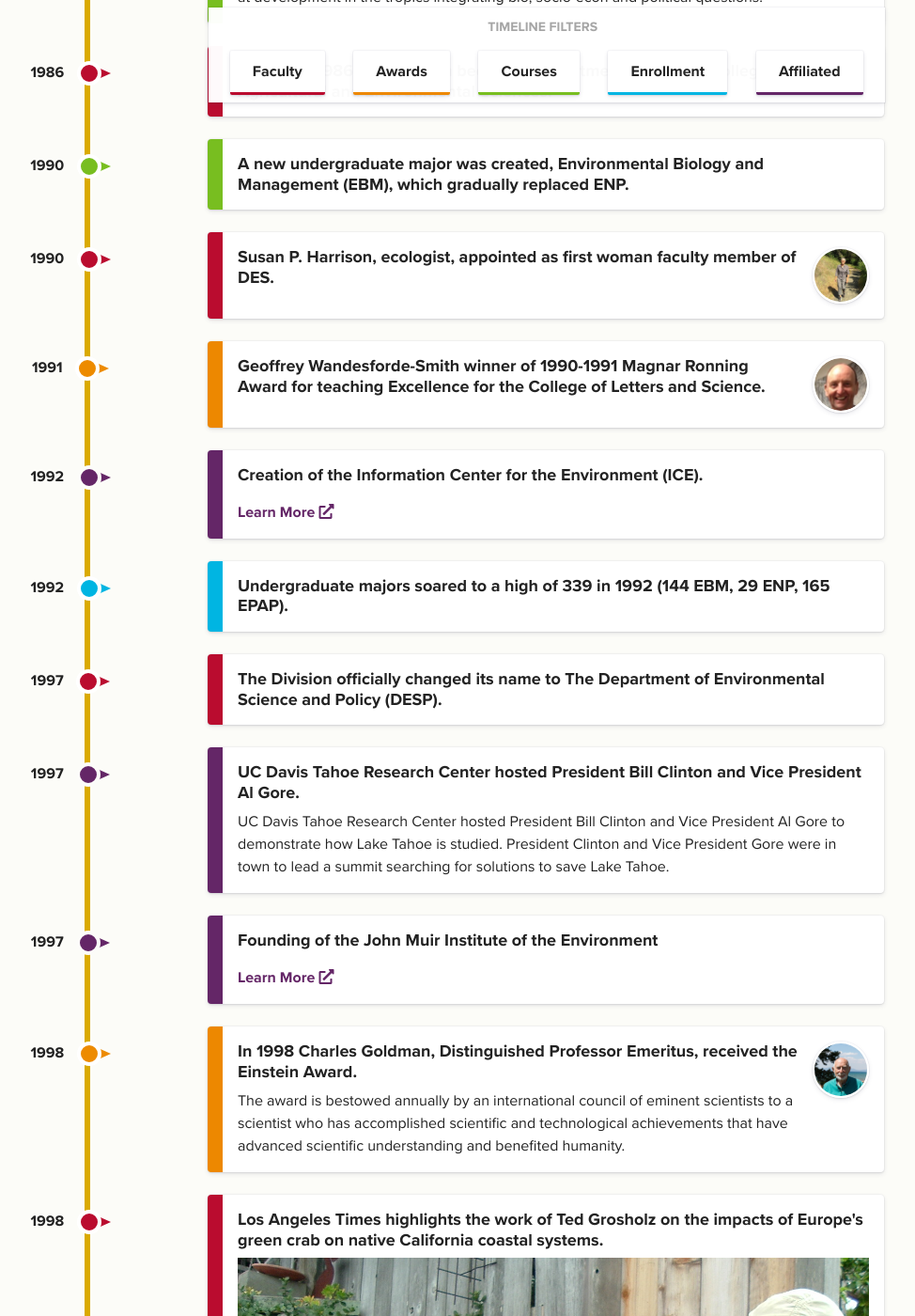
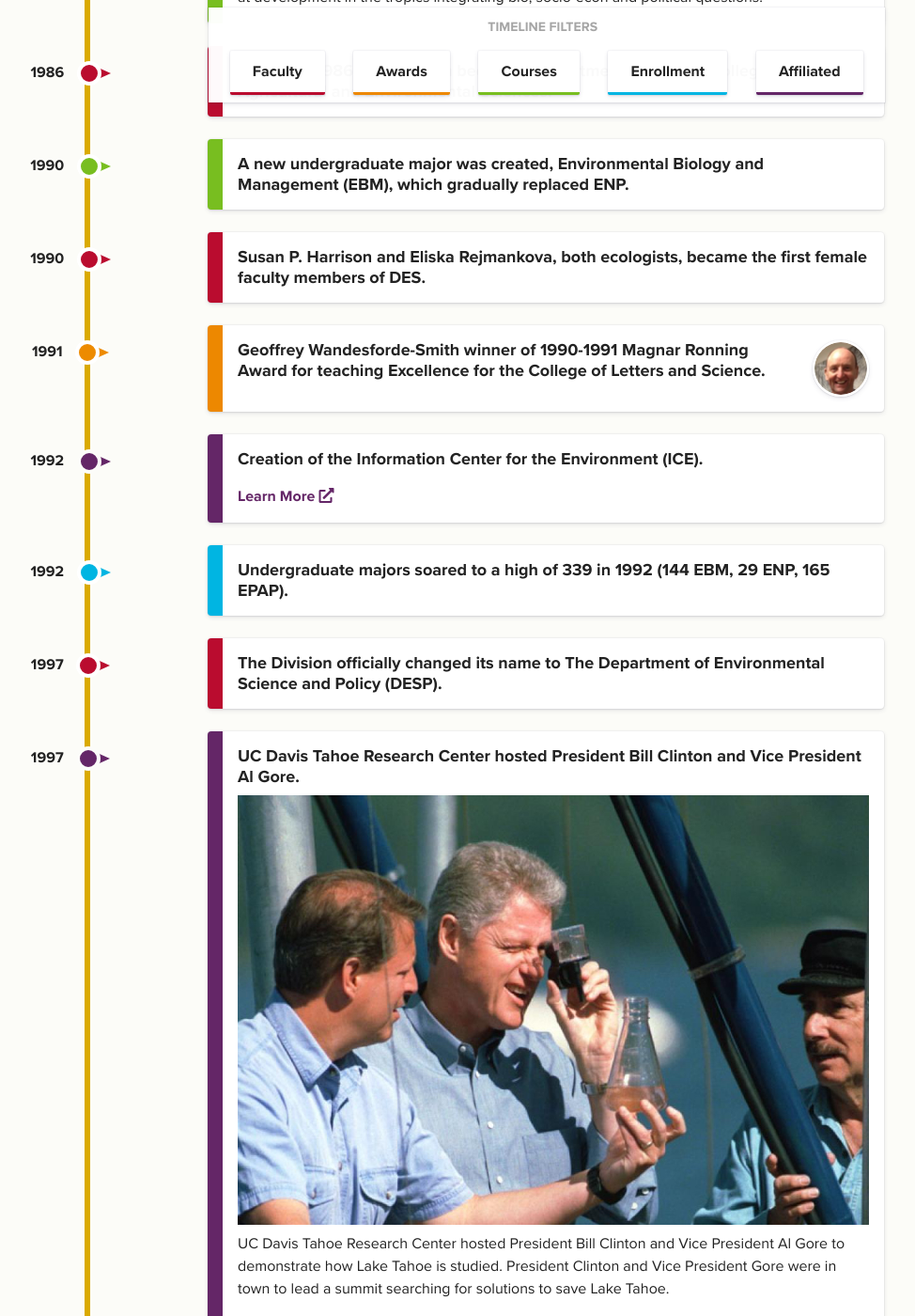
Before and after one commit to ucdavis/esp50, a Jekyll site: the page built from index.html, in a window 1280 px wide and 1400 px high, scrolled down 2894 px. Shown: the whole window at 94% size, without its empty margins (223-1197 px from the left). Built offline with Jekyll 4.4.1, drawn with Linux system fonts in a browser that asks for light colours; nearby versions of some CDN libraries; the list of posts is cut into pages by our own code; comment, search, counter and statistics services are not loaded.

Commit message:
ted's changes

```diff
--- a/_posts/1990-06-21-Susan-First-Woman.markdown
+++ b/_posts/1990-06-21-Susan-First-Woman.markdown
@@ -1,7 +1,6 @@
 ---
-title:  "Susan P. Harrison, ecologist, appointed as first woman faculty member of DES."
+title:  "Susan P. Harrison and Eliska Rejmankova, both ecologists, became the first female faculty members of DES."
 date:   1990-06-21
-portrait: Susan-Harrison
 categories:
   - faculty
 ---
--- a/_posts/1997-07-15-UCDTahoeBill.markdown
+++ b/_posts/1997-07-15-UCDTahoeBill.markdown
@@ -1,6 +1,9 @@
 ---
 title:  "UC Davis Tahoe Research Center hosted President Bill Clinton and Vice President Al Gore."
 date:   1997-06-15
+image: tahoebillclinton
+image-description: President Bill Clinton visits the Tahoe Research Center
+link: https://tahoe.ucdavis.edu/about
 categories:
   - affiliated
 ---
```
Also changed, not shown: media/timeline/tahoebillclinton.jpg (added).
